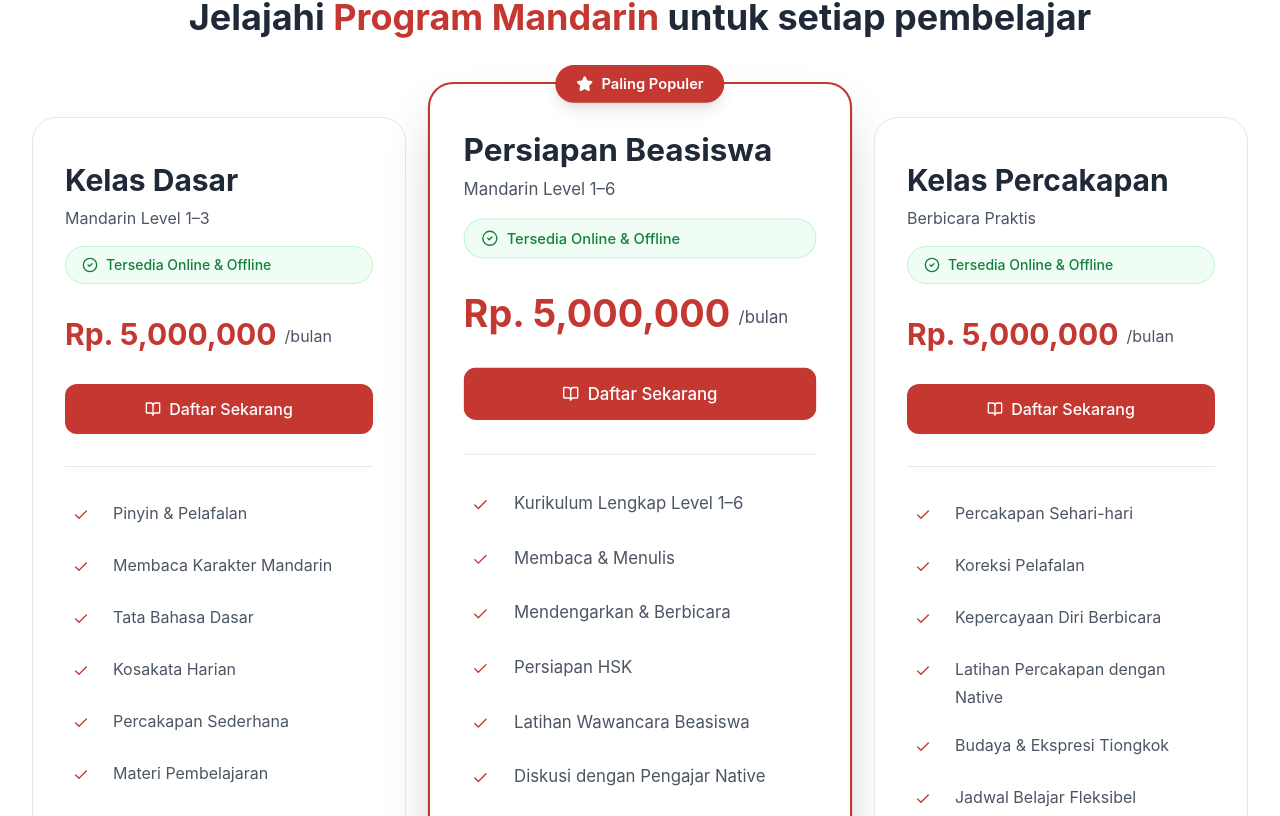
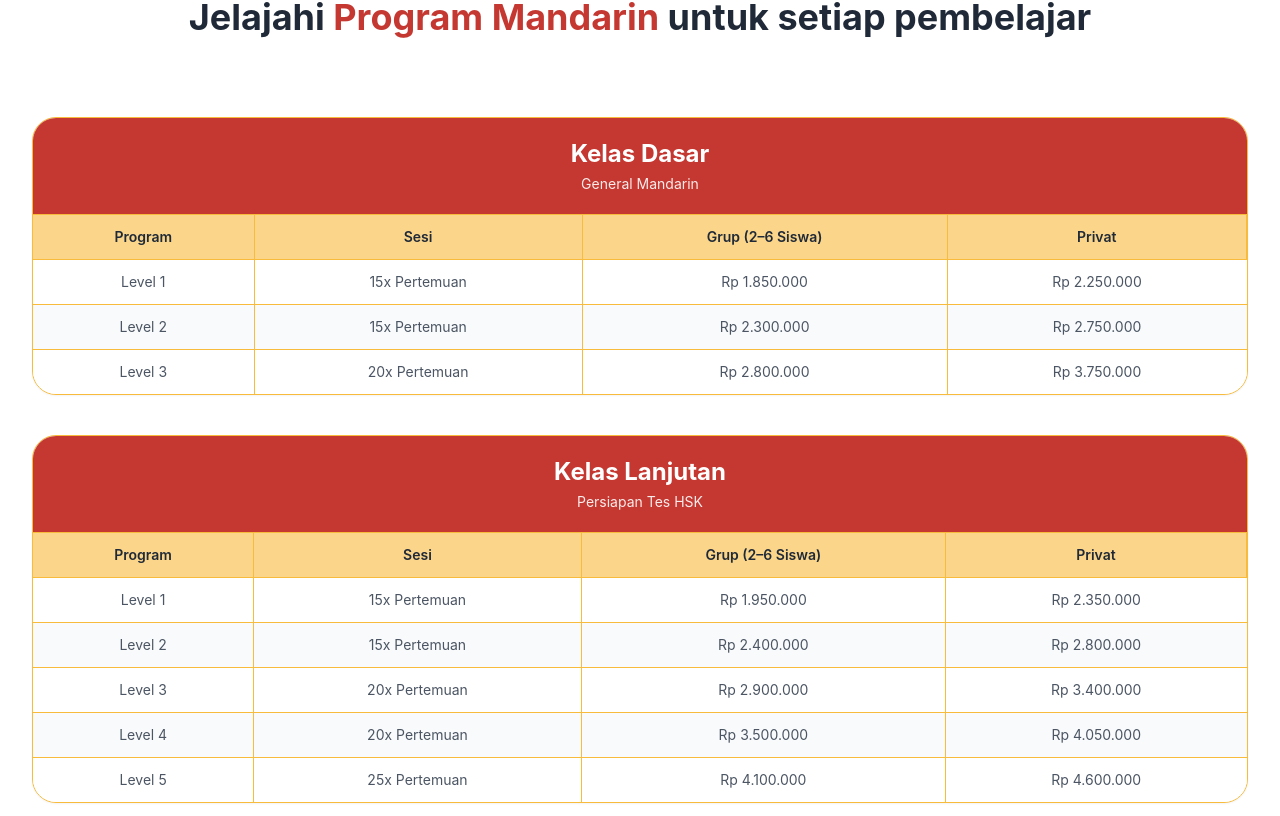
Before and after one commit to DwkLoki/ruang-kelas-mandarin, a Nuxt app: page / in a window 1280 px wide. Shown: the part 4024-4840 px from the top of the page. Built offline with nearby package versions, Linux system fonts and the light colour scheme.

Commit message:
feat: redesign course packages section with pricing tables - replace course package cards with pricing tables - update package data structure in id, en, and zh locales - add multilingual pricing table content

```diff
--- /dev/null
+++ b/app/components/CoursePriceTable.vue
@@ -0,0 +1,66 @@
+<script setup lang="ts">
+interface PriceTable {
+  title: string;
+  subtitle: string;
+  headers: string[];
+  rows: string[][];
+}
+
+defineProps<{
+  table: PriceTable;
+}>();
+</script>
+
+<template>
+  <article
+    class="overflow-hidden rounded-3xl border border-brand-yellow bg-white shadow-sm"
+  >
+    <header
+      class="border-b border-brand-yellow bg-brand px-6 py-5 text-center text-white"
+    >
+      <h3 class="text-2xl font-bold">
+        {{ table.title }}
+      </h3>
+
+      <p class="mt-1 text-sm text-white/90">
+        {{ table.subtitle }}
+      </p>
+    </header>
+
+    <div class="overflow-x-auto">
+      <table class="min-w-full">
+        <thead>
+          <tr>
+            <th
+              v-for="header in table.headers"
+              :key="header"
+              class="border-r border-b border-brand-yellow bg-[rgba(248,187,60,0.6)] px-4 py-3 text-center text-sm font-semibold text-heading"
+            >
+              {{ header }}
+            </th>
+          </tr>
+        </thead>
+
+        <tbody>
+          <tr
+            v-for="(row, rowIndex) in table.rows"
+            :key="rowIndex"
+            :class="rowIndex % 2 === 0 ? 'bg-white' : 'bg-gray-50'"
+          >
+            <td
+              v-for="(cell, cellIndex) in row"
+              :key="cellIndex"
+              :class="[
+                'border-r border-b border-brand-yellow px-4 py-3 text-center text-sm text-body',
+                cellIndex === row.length - 1 && 'border-r-0',
+                rowIndex === table.rows.length - 1 && 'border-b-0',
+              ]"
+            >
+              {{ cell }}
+            </td>
+          </tr>
+        </tbody>
+      </table>
+    </div>
+  </article>
+</template>
--- a/app/components/sections/CoursePackagesSection.vue
+++ b/app/components/sections/CoursePackagesSection.vue
@@ -1,18 +1,14 @@
 <script setup lang="ts">
 const { t, tm, rt } = useI18n();
 
-interface PackageItem {
+interface PriceTable {
   title: string;
   subtitle: string;
-  availability: string;
-  price: string;
-  duration: string;
-  featured?: boolean;
-  badge?: string;
-  features: string[];
+  headers: string[];
+  rows: string[][];
 }
 
-const packageItems = computed(() => tm("packages.items") as PackageItem[]);
+const priceTables = computed(() => tm("packages.tables") as PriceTable[]);
 </script>
 
 <template>
@@ -26,32 +22,16 @@ const packageItems = computed(() => tm("packages.items") as PackageItem[]);
         {{ t("packages.after") }}
       </BaseSectionHeading>
 
-      <div
-        class="mt-10 grid gap-6 md:mt-20 md:grid-cols-2 md:gap-8 lg:grid-cols-[1fr_1.08fr_1fr] lg:items-center"
-      >
-        <!-- <CoursePackageCard
-          v-for="item in packages"
-          :key="item.key"
-          :title="t(`${item.key}.title`)"
-          :subtitle="t(`${item.key}.subtitle`)"
-          :availability="t(`${item.key}.availability`)"
-          :price="item.price"
-          :duration="t(`${item.key}.duration`)"
-          :badge="item.hasBadge ? t(`${item.key}.badge`) : undefined"
-          :features="getFeatures(item.key)"
-          :featured="item.featured"
-        /> -->
-        <CoursePackageCard
-          v-for="(item, index) in packageItems"
+      <div class="mt-10 space-y-10 md:mt-20">
+        <CoursePriceTable
+          v-for="(table, index) in priceTables"
           :key="index"
-          :title="rt(item.title)"
-          :subtitle="rt(item.subtitle)"
-          :availability="rt(item.availability)"
-          :price="rt(item.price)"
-          :duration="rt(item.duration)"
-          :badge="item.badge ? rt(item.badge) : undefined"
-          :featured="item.featured"
-          :features="item.features.map(rt)"
+          :table="{
+            title: rt(table.title),
+            subtitle: rt(table.subtitle),
+            headers: table.headers.map(rt),
+            rows: table.rows.map((row) => row.map(rt)),
+          }"
         />
       </div>
     </div>
--- a/i18n/locales/id.json
+++ b/i18n/locales/id.json
@@ -91,56 +91,34 @@
     "highlight": "Program Mandarin",
     "after": "untuk setiap pembelajar",
     "bookNow": "Daftar Sekarang",
-    "items": [
+    "tables": [
       {
         "title": "Kelas Dasar",
-        "subtitle": "Mandarin Level 1–3",
-        "availability": "Tersedia Online & Offline",
-        "price": "Rp. 5,000,000",
-        "duration": "/bulan",
-        "featured": false,
-        "features": [
-          "Pinyin & Pelafalan",
-          "Membaca Karakter Mandarin",
-          "Tata Bahasa Dasar",
-          "Kosakata Harian",
-          "Percakapan Sederhana",
-          "Materi Pembelajaran"
+        "subtitle": "General Mandarin",
+        "headers": ["Program", "Sesi", "Grup (2–6 Siswa)", "Privat"],
+        "rows": [
+          ["Level 1", "15x Pertemuan", "Rp 1.850.000", "Rp 2.250.000"],
+          ["Level 2", "15x Pertemuan", "Rp 2.300.000", "Rp 2.750.000"],
+          ["Level 3", "20x Pertemuan", "Rp 2.800.000", "Rp 3.750.000"]
         ]
       },
       {
-        "title": "Persiapan Beasiswa",
-        "subtitle": "Mandarin Level 1–6",
-        "availability": "Tersedia Online & Offline",
-        "price": "Rp. 5,000,000",
-        "duration": "/bulan",
-        "featured": true,
-        "badge": "Paling Populer",
-        "features": [
-          "Kurikulum Lengkap Level 1–6",
-          "Membaca & Menulis",
-          "Mendengarkan & Berbicara",
-          "Persiapan HSK",
-          "Latihan Wawancara Beasiswa",
-          "Diskusi dengan Pengajar Native",
-          "Materi Pembelajaran"
+        "title": "Kelas Lanjutan",
+        "subtitle": "Persiapan Tes HSK",
+        "headers": ["Program", "Sesi", "Grup (2–6 Siswa)", "Privat"],
+        "rows": [
+          ["Level 1", "15x Pertemuan", "Rp 1.950.000", "Rp 2.350.000"],
+          ["Level 2", "15x Pertemuan", "Rp 2.400.000", "Rp 2.800.000"],
+          ["Level 3", "20x Pertemuan", "Rp 2.900.000", "Rp 3.400.000"],
+          ["Level 4", "20x Pertemuan", "Rp 3.500.000", "Rp 4.050.000"],
+          ["Level 5", "25x Pertemuan", "Rp 4.100.000", "Rp 4.600.000"]
         ]
       },
       {
         "title": "Kelas Percakapan",
-        "subtitle": "Berbicara Praktis",
-        "availability": "Tersedia Online & Offline",
-        "price": "Rp. 5,000,000",
-        "duration": "/bulan",
-        "featured": false,
-        "features": [
-          "Percakapan Sehari-hari",
-          "Koreksi Pelafalan",
-          "Kepercayaan Diri Berbicara",
-          "Latihan Percakapan dengan Native",
-          "Budaya & Ekspresi Tiongkok",
-          "Jadwal Belajar Fleksibel"
-        ]
+        "subtitle": "Latihan Berbicara Mandarin",
+        "headers": ["Sesi", "Jumlah Peserta", "Harga"],
+        "rows": [["25x Pertemuan", "4–25 Orang", "Rp 4.500.000"]]
       }
     ]
   },
```
Also changed, not shown: i18n/locales/en.json (+19 -50 lines), i18n/locales/zh.json (+19 -41 lines).
